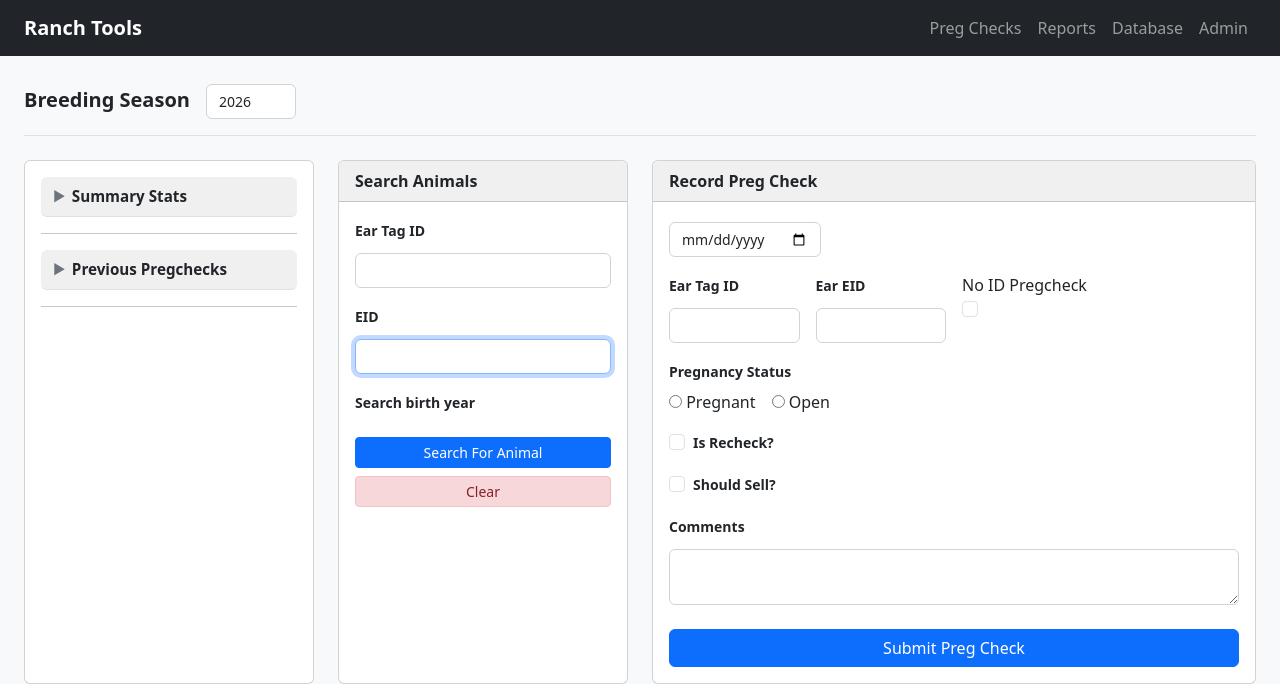
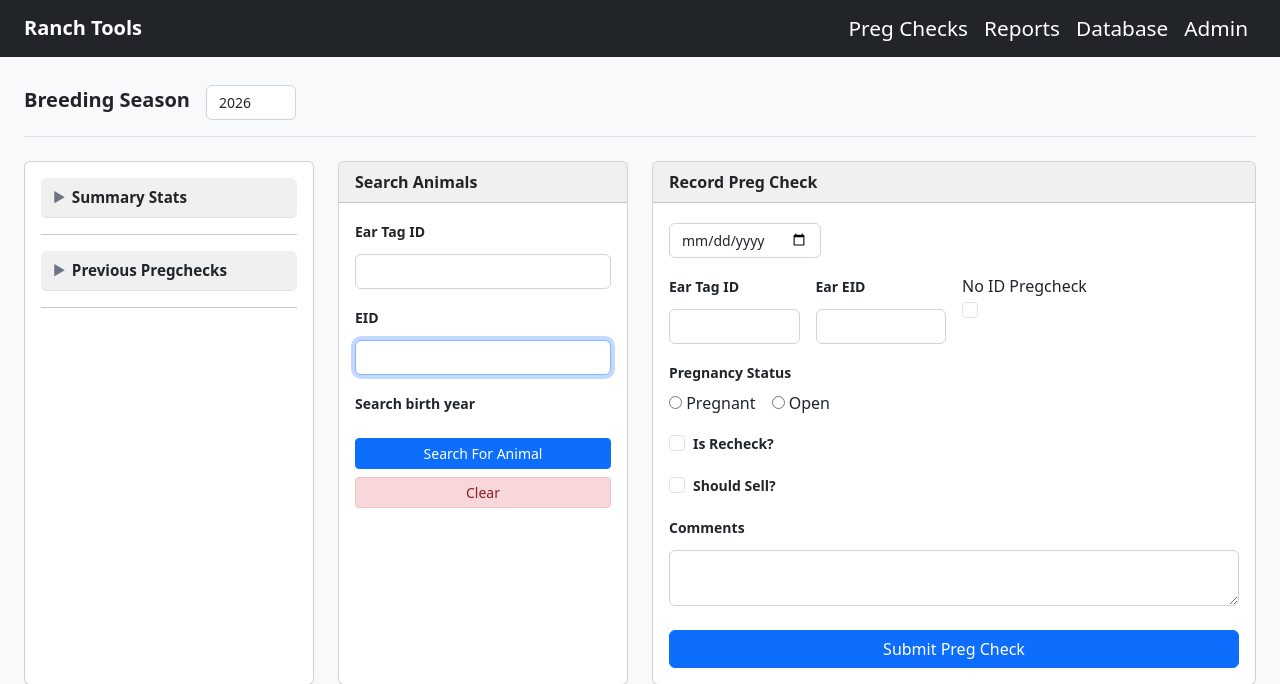
Before and after one commit to pwbryant/ranch-tools-application, a Django app: page /pregchecks/ in a window 1280 px wide. Shown: the top 684 px of the page. Run offline with Django 4.2, Linux system fonts and the light colour scheme; data comes from the database, SQL or seed files in the repository; data that the repository does not hold is empty.

Commit message:
white, bigger, nav link text

```diff
--- a/django_project/ranch_tools/preg_check/static/preg_check/css/styles.css
+++ b/django_project/ranch_tools/preg_check/static/preg_check/css/styles.css
@@ -51,6 +51,21 @@
 #breeding-season-input {
     width: 90px;
     display: inline-block;
+}
+
+/* ----------------------------------------------------------
+   Navbar links — Bootstrap defaults make them semi-transparent
+   unless hovered/active. Force them to white.
+   ---------------------------------------------------------- */
+.navbar-dark .navbar-nav .nav-link {
+    color: #fff;
+    font-size: 1.3rem;
+    line-height: 1.2;
+}
+.navbar-dark .navbar-nav .nav-link:hover,
+.navbar-dark .navbar-nav .nav-link:focus,
+.navbar-dark .navbar-nav .nav-link.active {
+    color: #fff;
 }
 
 /* ----------------------------------------------------------
```
